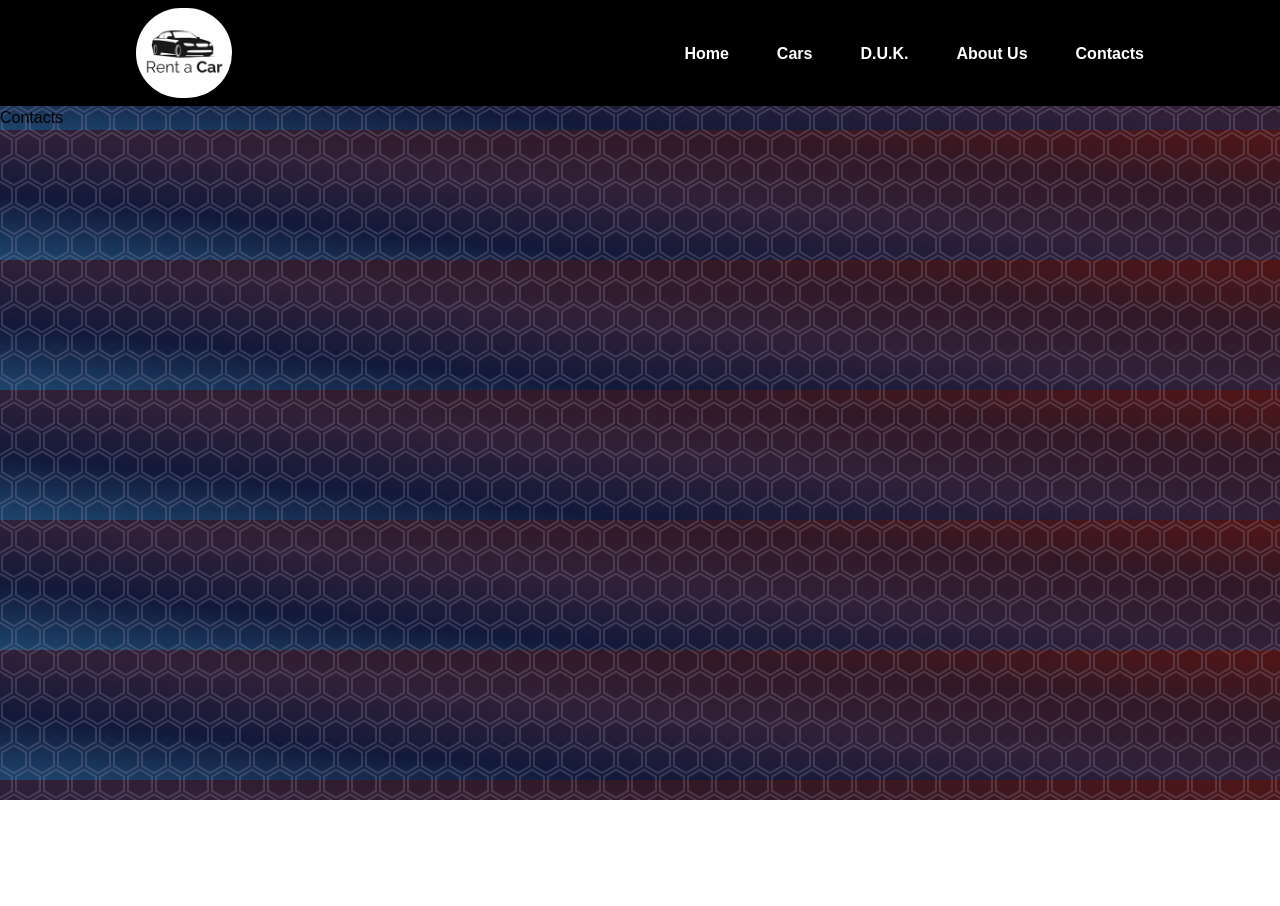
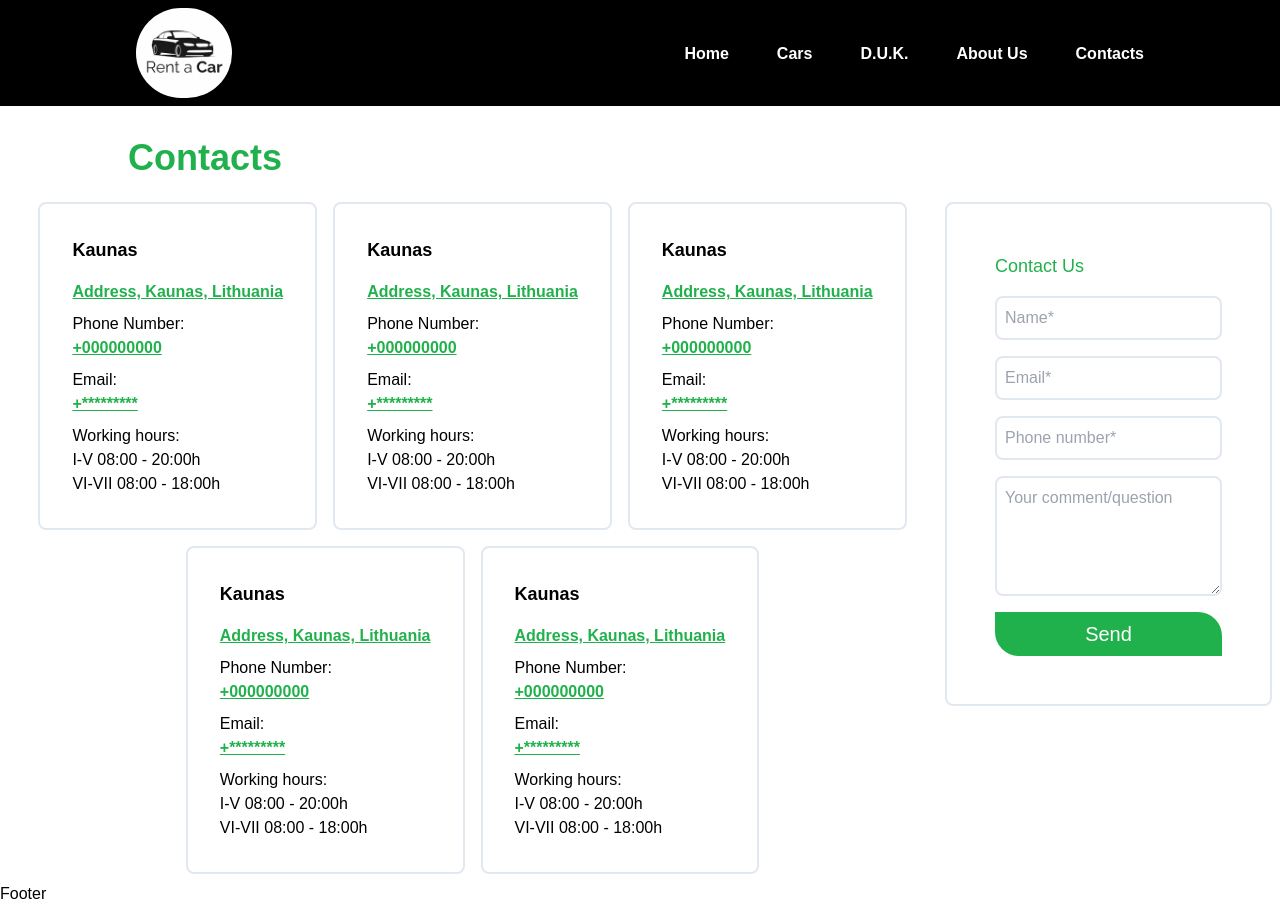
Before and after one commit to KestutisRuockus/portfolio, a React (Vite) app: page /carrentplatform/contacts in a window 1280 px wide. Before the commit the page ends 800 px from the top, so only its background shows below. Built offline with nearby package versions, Linux system fonts and the light colour scheme.

Commit message:
Created Contact Us page: · Created BiuroCard Component; · Created ContactUsForm Component;

```diff
--- a/src/App.jsx
+++ b/src/App.jsx
@@ -6,7 +6,7 @@
 import AllCars from "./projects/CarRentPlatform/src/components/AllCars";
 import DUK from "./projects/CarRentPlatform/src/components/DUK";
 import AboutUs from "./projects/CarRentPlatform/src/components/AboutUs";
-import Contacts from "./projects/CarRentPlatform/src/components/Contacts";
+import Contacts from "./projects/CarRentPlatform/src/components/Contacts/Contacts";
 
 function App() {
   return (
--- a/src/aboutSection/Navbar.jsx
+++ b/src/aboutSection/Navbar.jsx
@@ -20,7 +20,7 @@
       </div>
       <div
         onClick={() => setOpen(!open)}
-        className="text-3xl absolute sm:hidden max-[400px]:right-0 right-2 z-40"
+        className="text-3xl absolute sm:hidden max-[400px]:right-0 right-0 z-40"
       >
         {open ? (
           <i className="fa-regular fa-rectangle-xmark text-sky-950 cursor-pointer"></i>
@@ -30,10 +30,10 @@
       </div>
       <ul
         className={`flex flex-col sm:flex-row justify-center gap-0 sm:gap-10 sm:items-center absolute sm:static sm:bg-transparent bg-white
-         sm:text-white text-xl text-sky-950 sm:z-auto z-[30] left-[55%] w-1/2 max-[400px]:w-[45%] sm:h-auto h-[220px] sm:w-auto sm:pl-0 pl-6
-         max-[400px]:ml-3 transition-all duration-500 ease-in font-bold ${
-           open ? "top-0" : "top-[-490px]"
-         }`}
+         sm:text-white text-xl text-sky-950 sm:z-auto z-[30] left-[40%] w-1/2 max-[640px]:w-[65%] sm:h-auto h-[220px] sm:w-auto sm:pl-0 pl-6
+          transition-all duration-500 ease-in font-bold rounded-l-2xl ${
+            open ? "top-0" : "top-[-490px]"
+          }`}
       >
         {Links.map((link) => (
           <li
--- a/src/projects/CarRentPlatform/src/components/AboutUs.jsx
+++ b/src/projects/CarRentPlatform/src/components/AboutUs.jsx
@@ -16,7 +16,7 @@
         </div>
         <div className="sm:w-1/2 w-full flex flex-col gap-4 p-4">
           <div className="pb-8">
-            <h1 className="text-4xl font-bold pb-4">About us</h1>
+            <h1 className="text-[#21B14C] text-4xl font-bold pb-4">About us</h1>
             <p>
               We have been working since 2000. Since the establishment of the
               company, our main goal has been the quality of service and
@@ -25,7 +25,9 @@
             </p>
           </div>
           <div>
-            <h2 className="text-xl font-bold pb-4">Car rental</h2>
+            <h2 className="text-[#21B14C] text-xl font-bold pb-4">
+              Car rental
+            </h2>
             <p>
               Cars are purchased and serviced at the headquarters of official
               representatives. The company does not rent broken down,
@@ -34,9 +36,11 @@
             </p>
           </div>
           <div>
-            Reserve a car on the website <strong>www.*****.com</strong>, you can
-            also send requests by e-mail <strong>***.***@*****.com</strong> or
-            contact <strong>+*********</strong>.
+            Reserve a car on the website{" "}
+            <strong className="text-[#21B14C]">www.*****.com</strong>, you can
+            also send requests by e-mail{" "}
+            <strong className="text-[#21B14C]">***.***@*****.com</strong> or
+            contact <strong className="text-[#21B14C]">+*********</strong>.
           </div>
         </div>
       </div>
--- a/src/projects/CarRentPlatform/src/components/Contacts.jsx
+++ /dev/null
@@ -1,10 +0,0 @@
-import Navbar from "../navbar/Navbar";
-
-export default function Contacts() {
-  return (
-    <div>
-      <Navbar />
-      <div>Contacts</div>
-    </div>
-  );
-}
--- /dev/null
+++ b/src/projects/CarRentPlatform/src/components/Contacts/BiuroCard.jsx
@@ -0,0 +1,37 @@
+export default function Contacts() {
+  return (
+    <div className="bg-white p-8 min-w-[250px] border-2 border-slate-200 rounded-lg">
+      <div className="flex flex-col gap-2">
+        <h3 className="text-lg font-semibold mb-2">Kaunas</h3>
+        <div>
+          <p>
+            <strong className="text-[#21B14C] cursor-pointer underline hover:text-black hover:no-underline  transition-all duration-200">
+              Address, Kaunas, Lithuania
+            </strong>
+          </p>
+        </div>
+        <div>
+          <span className="font-medium">Phone Number:</span>
+          <p>
+            <strong className="text-[#21B14C] cursor-pointer underline hover:text-black hover:no-underline  transition-all duration-200">
+              +000000000
+            </strong>
+          </p>
+        </div>
+        <div>
+          <span className="font-medium">Email:</span>
+          <p>
+            <strong className="text-[#21B14C] cursor-pointer underline hover:text-black hover:no-underline transition-all duration-200">
+              +*********
+            </strong>
+          </p>
+        </div>
+        <div>
+          <span className="font-medium">Working hours:</span>
+          <p>I-V 08:00 - 20:00h</p>
+          <p>VI-VII 08:00 - 18:00h</p>
+        </div>
+      </div>
+    </div>
+  );
+}
--- /dev/null
+++ b/src/projects/CarRentPlatform/src/components/Contacts/ContactUsForm.jsx
@@ -0,0 +1,31 @@
+export default function ContactUsForm() {
+  return (
+    <div className=" w-full p-12 max-[500px]:p-6 border-2 border-slate-200 rounded-lg">
+      <div className="flex flex-col gap-4 justify-center">
+        <label className="text-lg text-[#21B14C]">Contact Us</label>
+        <input
+          className="border-2 border-slate-200 rounded-lg p-2"
+          type="text"
+          placeholder="Name*"
+        />
+        <input
+          className="border-2 border-slate-200 rounded-lg p-2"
+          type="text"
+          placeholder="Email*"
+        />
+        <input
+          className="border-2 border-slate-200 rounded-lg p-2"
+          type="text"
+          placeholder="Phone number*"
+        />
+        <textarea
+          className="border-2 border-slate-200 rounded-lg p-2 h-[120px]"
+          placeholder="Your comment/question"
+        ></textarea>
+        <button className="px-6 py-2 bg-[#21B14C] text-white text-xl foint-bold rounded-bl-3xl rounded-tr-3xl  cursor-pointer hover:bg-[#6cff5f] hover:text-black transition-all duration-500">
+          Send
+        </button>
+      </div>
+    </div>
+  );
+}
--- /dev/null
+++ b/src/projects/CarRentPlatform/src/components/Contacts/Contacts.jsx
@@ -0,0 +1,28 @@
+import Footer from "../../footer/Footer";
+import Navbar from "../../navbar/Navbar";
+import BiuroCard from "./BiuroCard";
+import ContactUsForm from "./ContactUsForm";
+
+export default function Contacts() {
+  return (
+    <div className="bg-white">
+      <Navbar />
+      <div className="text-[#21B14C] text-4xl text-start max-[900px]:text-center font-bold pb-4 max-[900px]:pl-0 pl-[10%] mt-8">
+        Contacts
+      </div>
+      <div className="flex max-[900px]:flex-col max-[900px]:items-center max-[900px]:gap-16 gap-2 flex-row p-2">
+        <div className="flex flex-wrap justify-center gap-4  w-full">
+          <BiuroCard />
+          <BiuroCard />
+          <BiuroCard />
+          <BiuroCard />
+          <BiuroCard />
+        </div>
+        <div className="w-1/3 max-[900px]:w-2/3 max-[900px]:w-full">
+          <ContactUsForm />
+        </div>
+      </div>
+      <Footer />
+    </div>
+  );
+}
```
